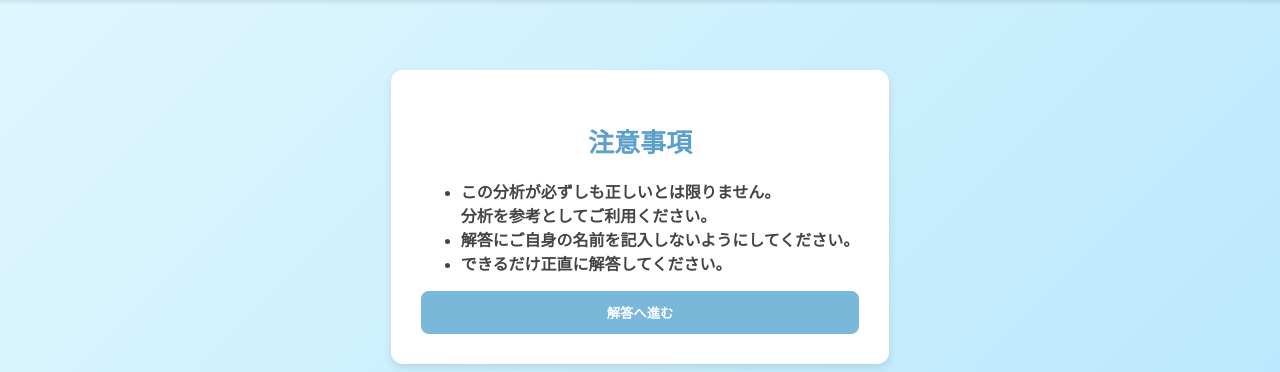
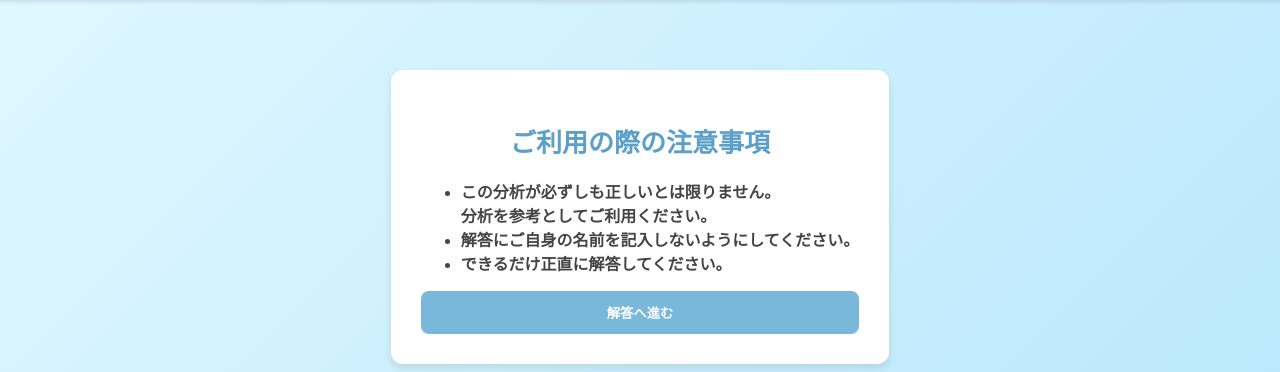
Before and after one commit to mepomaru/TH, a PHP site: page /trueHue/home/php/remind.php in a window 1280 px wide. Shown: the part 48-420 px from the top of the page. Run offline with PHP 8.4, Linux system fonts and the light colour scheme.

Commit message:
change sentence

```diff
--- a/public_html/home/php/remind.php
+++ b/public_html/home/php/remind.php
@@ -77,7 +77,7 @@ if ($error["status"]) {
     <!-- 登録フォームのコンテナ -->
     <div class="container">
         <div class="card">
-            <h2>注意事項</h2>
+            <h2>ご利用の際の注意事項</h2>
             <form action="./analyzeForm.php" method="post">
                 <ul>
                     <li>この分析が必ずしも正しいとは限りません。<br>分析を参考としてご利用ください。</li>
```
